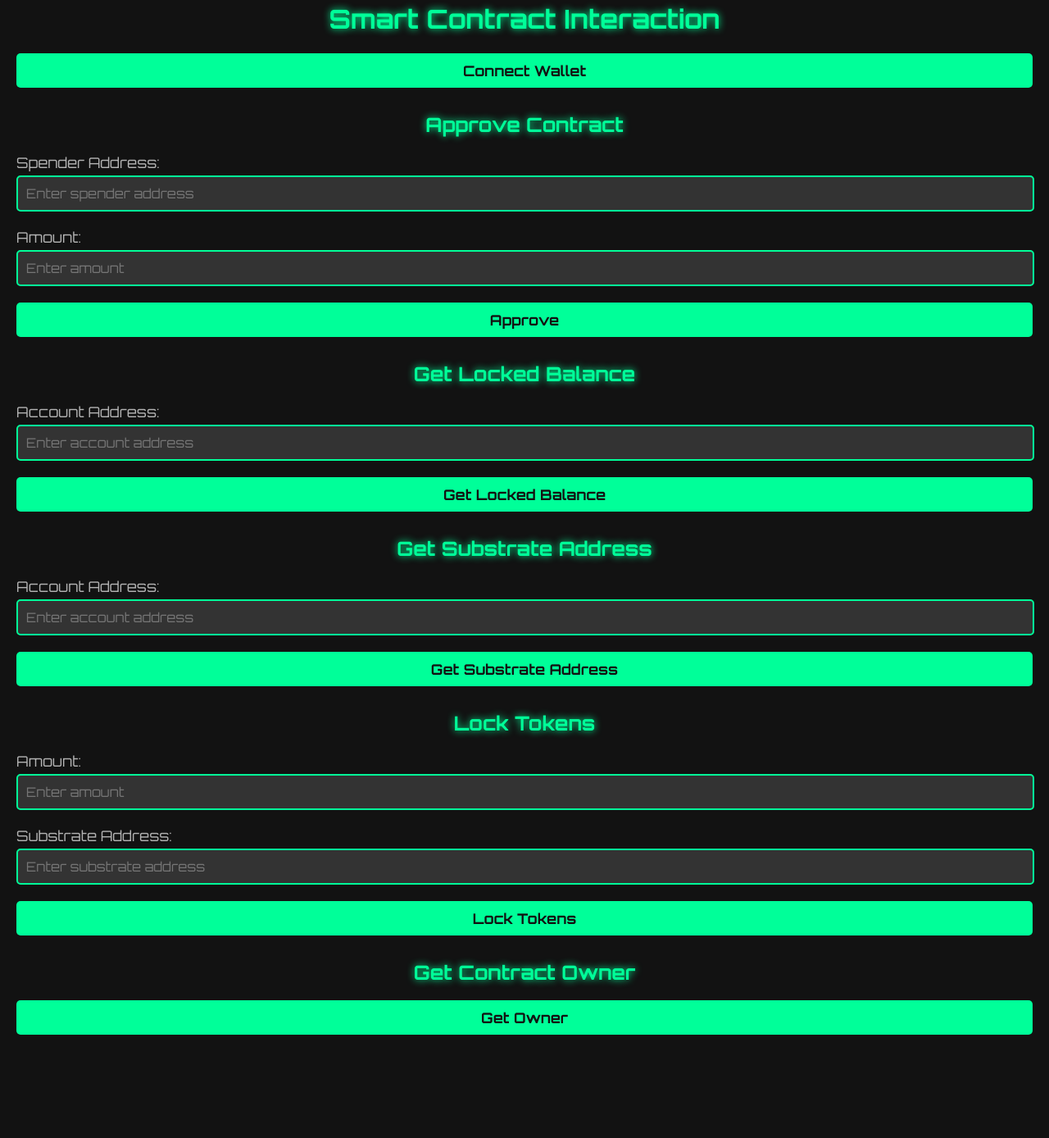
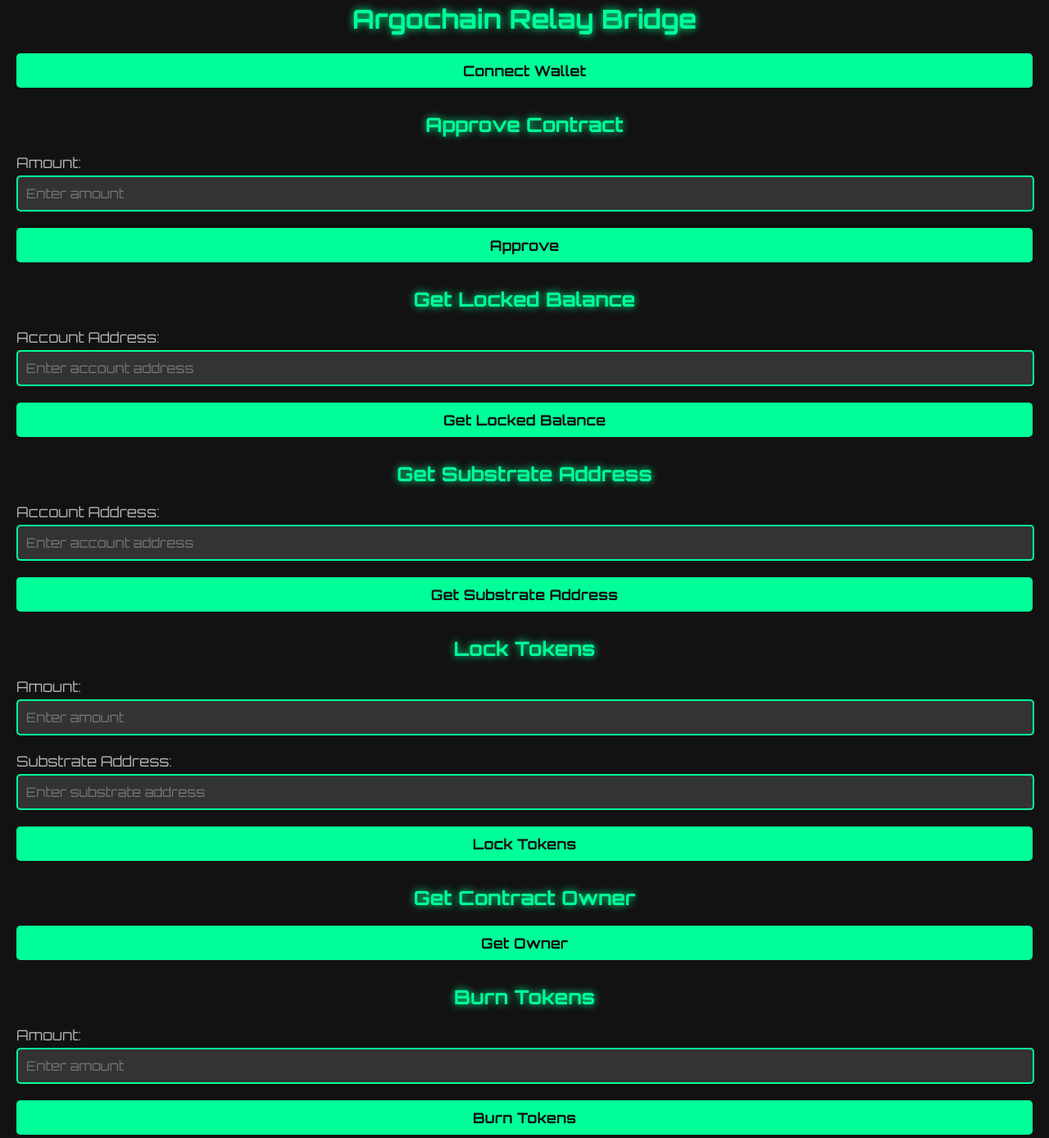
Before and after one commit to psyfercom/relay-bridge, a website: page public/index.html in a window 1280 px wide. Shown: the part 38-1426 px from the top of the page at 82% size. Before the commit the page ends 1338 px from the top, so only its background shows below. Drawn offline with Linux system fonts and the light colour scheme.

Commit message:
Update index.html
Removed unnecessary functions and added fields for interaction.

Signed-off-by: Christian Kessler <psyferpunk@proton.me>

```diff
--- a/public/index.html
+++ b/public/index.html
@@ -3,14 +3,14 @@
 <head>
     <meta charset="UTF-8">
     <meta name="viewport" content="width=device-width, initial-scale=1.0">
-    <title>Smart Contract Interaction</title>
+    <title>Argochain Relay Bridge</title>
     <link rel="stylesheet" href="styles.css">
     <script src="https://cdn.jsdelivr.net/npm/web3@latest/dist/web3.min.js"></script>
     <script src="main.js" defer></script>
 </head>
 <body>
     <header>
-        <h1>Smart Contract Interaction</h1>
+        <h1>Argochain Relay Bridge</h1>
         <button id="connectWalletButton" onclick="connectWallet()">Connect Wallet</button>
         <p id="walletAddress"></p>
     </header>
@@ -18,8 +18,6 @@
     <main>
         <section>
             <h2>Approve Contract</h2>
-            <label for="spenderApprove">Spender Address:</label>
-            <input type="text" id="spenderApprove" placeholder="Enter spender address">
             <label for="amountApprove">Amount:</label>
             <input type="text" id="amountApprove" placeholder="Enter amount">
             <button onclick="approve()">Approve</button>
@@ -57,6 +55,14 @@
             <button onclick="getOwner()">Get Owner</button>
             <p id="resultGetOwner"></p>
         </section>
+
+        <section>
+            <h2>Burn Tokens</h2>
+            <label for="amountBurn">Amount:</label>
+            <input type="text" id="amountBurn" placeholder="Enter amount">
+            <button onclick="burnTokens()">Burn Tokens</button>
+            <p id="resultBurn"></p>
+        </section>
     </main>
 </body>
 </html>
```
